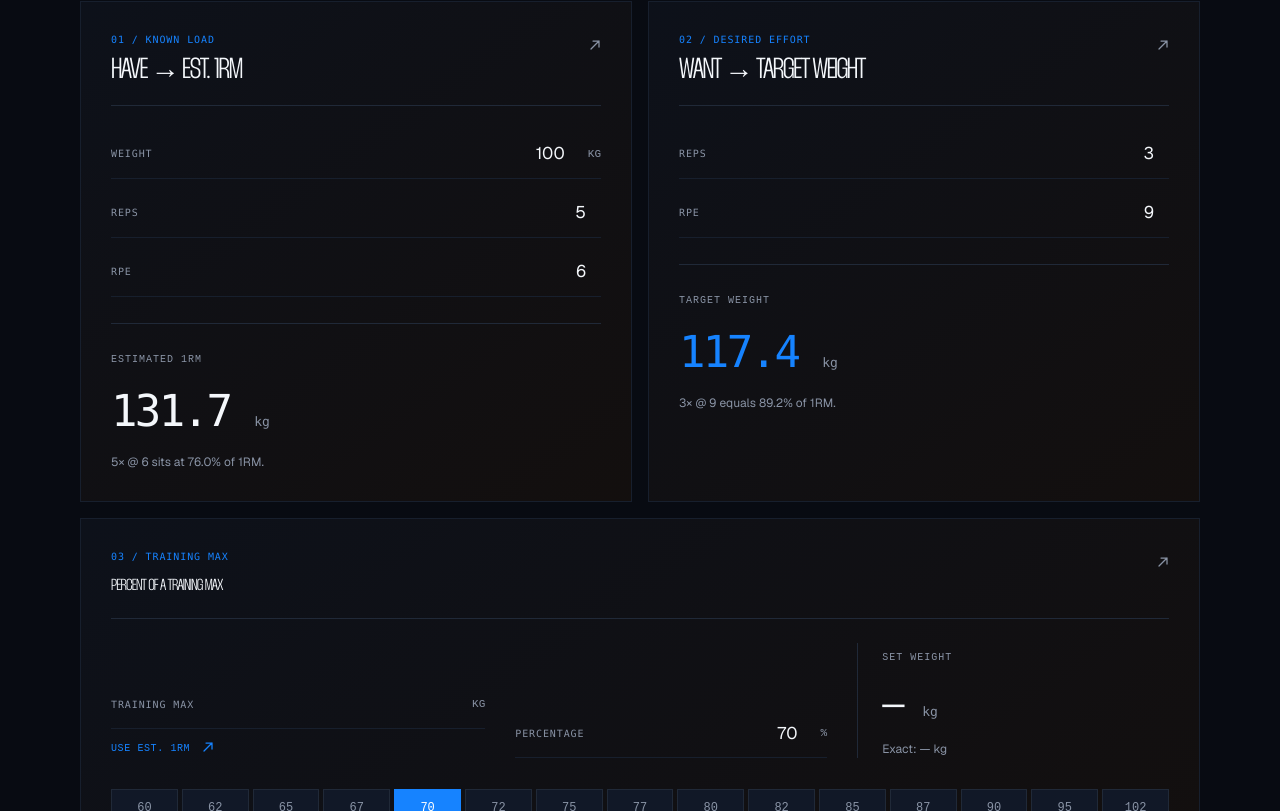
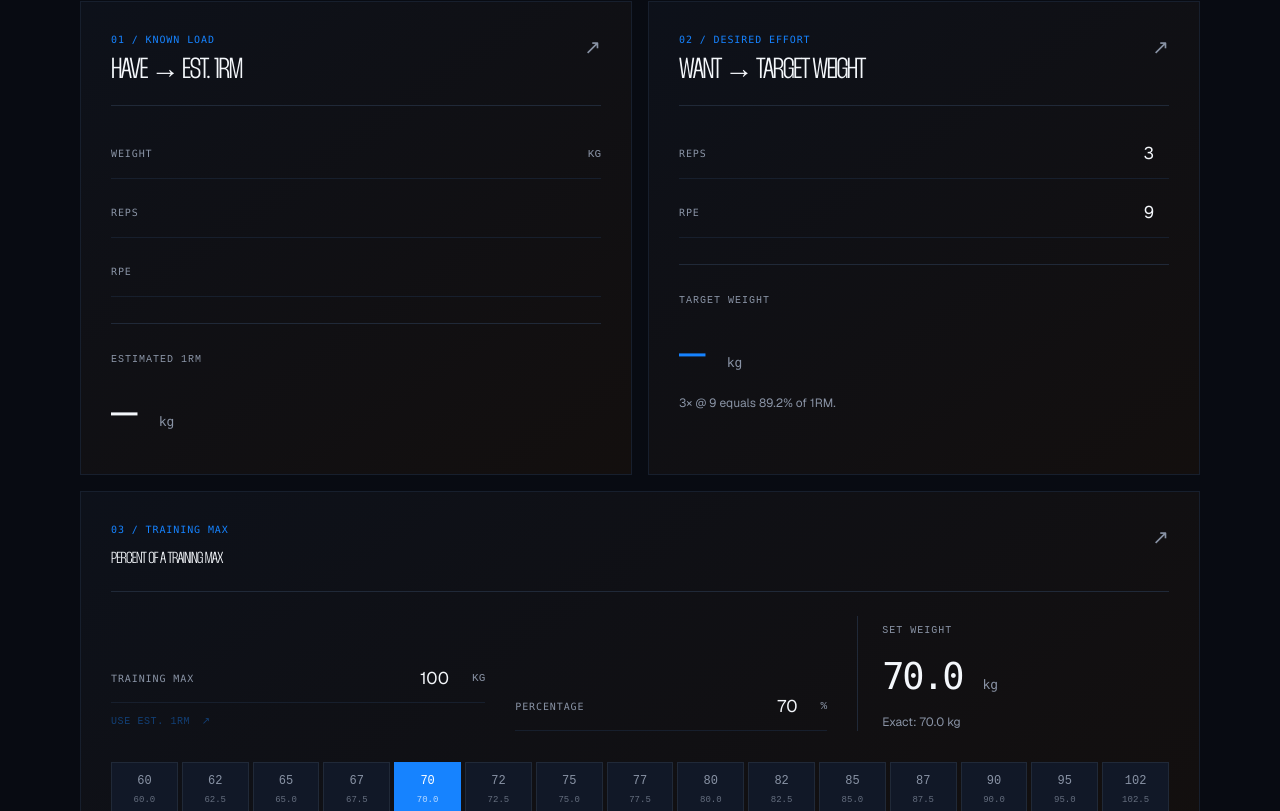
Before and after one commit to mauromltn/rpe-load-calculator, a Next.js app: page / in a window 1280 px wide. Shown: the part 449-1260 px from the top of the page. Built offline with nearby package versions, Linux system fonts and the light colour scheme.

Commit message:
Restore message h5vXb3JJqumekp7NUzhqbT8CQf2ells3
V0-Chat-Id: jyfpAoBgQjd

```diff
--- a/app/globals.css
+++ b/app/globals.css
@@ -25,11 +25,11 @@ h1 em { color:var(--muted); font-style:normal; }
 .unit-toggle button { color:var(--muted); border:0; border-bottom:1px solid transparent; background:none; padding:8px 0; font-family:ui-monospace,monospace; font-size:11px; letter-spacing:.12em; }.unit-toggle button.active { color:var(--text); border-color:var(--accent); }
 .tool-grid { display:grid; grid-template-columns:1fr 1fr; gap:16px; }
 .panel,.percent-panel { background:linear-gradient(145deg,var(--surface),#130F0E); border:1px solid var(--line-soft); padding:30px; }
-.panel-header { display:flex; justify-content:space-between; align-items:flex-start; border-bottom:1px solid var(--line); padding-bottom:20px; margin-bottom:24px; }.eyebrow { color:var(--accent); margin-bottom:10px; }.panel h2,.section-heading h2 { font-size:29px; line-height:.95; }.panel-mark { color:var(--muted); }.arrow-icon { width:12px; height:12px; display:inline-block; vertical-align:-2px; fill:none; stroke:currentColor; stroke-width:1.25; stroke-linecap:round; stroke-linejoin:round; }
+.panel-header { display:flex; justify-content:space-between; align-items:flex-start; border-bottom:1px solid var(--line); padding-bottom:20px; margin-bottom:24px; }.eyebrow { color:var(--accent); margin-bottom:10px; }.panel h2,.section-heading h2 { font-size:29px; line-height:.95; }.panel-mark { color:var(--muted); font-size:20px; }
 .fields { display:flex; flex-direction:column; gap:10px; }.field { display:grid; grid-template-columns:1fr auto; align-items:center; gap:12px; min-height:49px; border-bottom:1px solid var(--line-soft); }.field-label { color:var(--muted); }.field-control { display:flex; align-items:center; gap:8px; }.field input { width:100px; color:var(--text); background:transparent; border:0; outline:0; text-align:right; font-size:17px; padding:8px 0; }.field input:focus { color:var(--accent); }.suffix { color:var(--muted); font:11px ui-monospace,monospace; text-transform:uppercase; }.field-help { grid-column:1/-1; color:var(--muted); font-size:11px; }
 .result { margin-top:26px; padding-top:21px; border-top:1px solid var(--line); }.result > span,.set-result > span { color:var(--muted); font:10px ui-monospace,monospace; text-transform:uppercase; letter-spacing:.1em; }.result strong,.set-result strong { display:block; margin-top:9px; font-size:44px; font-weight:400; letter-spacing:-.06em; }.result small,.set-result small { color:var(--muted); font-size:13px; letter-spacing:0; }.result p,.set-result p { color:var(--muted); font-size:12px; margin:9px 0 0; }.target strong { color:var(--accent); }
 .reference-section { padding:0 0 78px; }.section-heading { display:flex; justify-content:space-between; align-items:flex-end; margin-bottom:22px; }.section-heading p { color:var(--muted); font:11px/1.5 ui-monospace,monospace; text-align:right; margin:0; }.table-wrap { overflow-x:auto; border-top:1px solid var(--line); border-bottom:1px solid var(--line); scrollbar-width:none; -ms-overflow-style:none; }.table-wrap::-webkit-scrollbar { display:none; }table { border-collapse:collapse; width:100%; min-width:720px; font:12px ui-monospace,monospace; font-variant-numeric:tabular-nums; }th,td { height:42px; text-align:center; border-bottom:1px solid var(--line-soft); }thead th { color:var(--muted); font-weight:400; height:38px; }tbody th { color:var(--muted); font-weight:400; width:11%; }td { color:var(--text); }tr:last-child th,tr:last-child td { border-bottom:0; }.highlight-axis { color:var(--accent)!important; }.selected-cell { background:var(--accent); color:var(--bg); font-weight:bold; }.table-note { display:flex; align-items:center; gap:8px; color:var(--muted); margin-top:13px; }.legend { width:7px; height:7px; background:var(--accent); display:inline-block; }
-.percent-panel { margin-top:16px; margin-bottom:76px; }.percent-layout { display:grid; grid-template-columns:1.2fr 1fr 1fr; gap:30px; align-items:end; }.percent-fields { position:relative; }.text-button { background:none; border:0; color:var(--accent); font:10px ui-monospace,monospace; padding:12px 0 0; text-transform:uppercase; letter-spacing:.06em; }.text-button .arrow-icon { margin-left:5px; } footer a .arrow-icon { margin-left:4px; }.set-result { border-left:1px solid var(--line); padding-left:24px; }.set-result strong { font-size:37px; }.chips { display:grid; grid-template-columns:repeat(15,1fr); gap:4px; margin-top:31px; }.chips button { min-width:0; border:1px solid var(--line); background:var(--surface-2); color:var(--muted); padding:9px 3px 7px; }.chips button.active { background:var(--accent); color:white; border-color:var(--accent); }.chips span,.chips small { display:block; font-family:ui-monospace,monospace; }.chips span { font-size:12px; }.chips small { color:inherit; opacity:.7; font-size:9px; margin-top:4px; }.chip-caption { display:flex; justify-content:space-between; color:var(--muted); margin-top:10px; }
+.percent-panel { margin-top:16px; margin-bottom:76px; }.percent-layout { display:grid; grid-template-columns:1.2fr 1fr 1fr; gap:30px; align-items:end; }.percent-fields { position:relative; }.text-button { background:none; border:0; color:var(--accent); font:10px ui-monospace,monospace; padding:12px 0 0; text-transform:uppercase; letter-spacing:.06em; }.text-button span { margin-left:5px; }.set-result { border-left:1px solid var(--line); padding-left:24px; }.set-result strong { font-size:37px; }.chips { display:grid; grid-template-columns:repeat(15,1fr); gap:4px; margin-top:31px; }.chips button { min-width:0; border:1px solid var(--line); background:var(--surface-2); color:var(--muted); padding:9px 3px 7px; }.chips button.active { background:var(--accent); color:white; border-color:var(--accent); }.chips span,.chips small { display:block; font-family:ui-monospace,monospace; }.chips span { font-size:12px; }.chips small { color:inherit; opacity:.7; font-size:9px; margin-top:4px; }.chip-caption { display:flex; justify-content:space-between; color:var(--muted); margin-top:10px; }
 footer { display:flex; justify-content:space-between; gap:20px; border-top:1px solid var(--line); padding-top:17px; color:var(--muted); line-height:1.5; }footer a { color:var(--text); text-decoration:none; }footer a:hover { color:var(--accent); }
 @media (max-width:680px) { .calculator-shell { width:min(100% - 28px,520px); padding:24px 0 36px; }.hero { padding-bottom:44px; }.kicker { gap:8px; font-size:9px; }.hero-rule { margin:15px 0 28px; }h1 { font-size:18vw; line-height:.86; letter-spacing:-.045em; }.tagline { max-width:250px; margin-top:22px; line-height:1.45; }.unit-toggle { right:2px; bottom:35px; }.tool-grid { grid-template-columns:1fr; gap:12px; }.panel,.percent-panel { padding:19px; }.panel-header { padding-bottom:17px; margin-bottom:18px; }.panel h2,.section-heading h2 { font-size:26px; }.fields { gap:6px; }.field { min-height:46px; }.field input { width:82px; font-size:16px; }.result { margin-top:20px; padding-top:18px; }.result strong { font-size:38px; }.reference-section { padding:34px 0 44px; }.section-heading { align-items:flex-start; flex-direction:column; gap:10px; margin-bottom:18px; }.section-heading p { text-align:left; }.table-wrap { margin-right:-14px; }.table-note { font-size:9px; }.percent-panel { margin-top:12px; margin-bottom:36px; }.percent-layout { grid-template-columns:1fr; gap:13px; }.set-result { border-left:0; border-top:1px solid var(--line); padding:18px 0 0; }.chips { grid-template-columns:repeat(5,1fr); gap:5px; margin-top:25px; }.chips button { padding:8px 2px 6px; }.chip-caption { flex-direction:column; gap:5px; }footer { flex-direction:column; gap:10px; font-size:9px; } }
 @media print { .calculator-shell { width:100%; padding:0; } body { background:var(--bg); color:var(--text); } .unit-toggle,.text-button,.chips { display:none; } .panel,.percent-panel { break-inside:avoid; } }
--- a/components/rpe-calculator.tsx
+++ b/components/rpe-calculator.tsx
@@ -5,26 +5,22 @@ import { estimatedOneRepMax, formatPercent, isValidInput, percentage, QUICK_PERC
 
 const mono = 'font-mono tabular-nums'
 
-function ArrowUpRight() {
-  return <svg className="arrow-icon" viewBox="0 0 12 12" aria-hidden="true" focusable="false"><path d="M2 10 10 2M4 2h6v6" /></svg>
-}
-
 function Field({ label, value, onChange, min, max, step = 1, suffix, help }: { label: string; value: number | ''; onChange: (value: number) => void; min?: number; max?: number; step?: number; suffix?: string; help?: string }) {
   return <label className="field"><span className="field-label">{label}</span><span className="field-control"><input aria-label={label} type="number" inputMode="decimal" value={value} min={min} max={max} step={step} onChange={(e) => onChange(Number(e.target.value))} className={mono} />{suffix && <span className="suffix">{suffix}</span>}</span>{help && <span className="field-help">{help}</span>}</label>
 }
 
 function PanelHeader({ title, eyebrow }: { title: string; eyebrow: string }) {
-  return <div className="panel-header"><div><div className="eyebrow">{eyebrow}</div><h2>{title}</h2></div><span className="panel-mark"><ArrowUpRight /></span></div>
+  return <div className="panel-header"><div><div className="eyebrow">{eyebrow}</div><h2>{title}</h2></div><span className="panel-mark" aria-hidden="true">↗</span></div>
 }
 
 export function RpeCalculator() {
   const [unit, setUnit] = useState<'kg' | 'lb'>('kg')
-  const [haveWeight, setHaveWeight] = useState<number | ''>(100)
-  const [haveReps, setHaveReps] = useState<number | ''>(5)
-  const [haveRpe, setHaveRpe] = useState<number | ''>(6)
+  const [haveWeight, setHaveWeight] = useState<number | ''>('')
+  const [haveReps, setHaveReps] = useState<number | ''>('')
+  const [haveRpe, setHaveRpe] = useState<number | ''>('')
   const [wantReps, setWantReps] = useState(3)
   const [wantRpe, setWantRpe] = useState(9)
-  const [trainingMax, setTrainingMax] = useState<number | ''>('')
+  const [trainingMax, setTrainingMax] = useState(100)
   const [trainingPercentage, setTrainingPercentage] = useState(70)
 
   const oneRepMax = useMemo(() => estimatedOneRepMax(Number(haveWeight), Number(haveReps), Number(haveRpe)), [haveWeight, haveReps, haveRpe])
@@ -51,10 +47,10 @@ export function RpeCalculator() {
       <article className="panel"><PanelHeader eyebrow="02 / Desired effort" title="Want → Target Weight" /><div className="fields"><Field label="Reps" value={wantReps} onChange={setWantReps} min={1} step={1} /><Field label="RPE" value={wantRpe} onChange={setWantRpe} min={4} max={10} step={0.5} /></div><div className="result target"><span>Target weight</span><strong className={mono}>{wantValid && oneRepMax > 0 ? wantWeight.toFixed(1) : '—'} <small>{unit}</small></strong>{wantValid && <p>{wantReps}× @ {wantRpe} equals {formatPercent(percentage(wantReps, wantRpe))} of 1RM.</p>}</div></article>
     </section>
 
-    <section className="percent-panel"><PanelHeader eyebrow="03 / Training max" title="Percent of a Training Max" /><div className="percent-layout"><div className="percent-fields"><Field label="Training max" value={trainingMax} onChange={setTrainingMax} min={0} step={unit === 'kg' ? 0.5 : 1} suffix={unit} /><button className="text-button" onClick={setUseOneRepMax} disabled={!haveValid}>Use est. 1RM <ArrowUpRight /></button></div><Field label="Percentage" value={trainingPercentage} onChange={setTrainingPercentage} min={0} max={200} step={0.5} suffix="%" /><div className="set-result"><span>Set weight</span><strong className={mono}>{setWeight > 0 ? roundToIncrement(setWeight, increment).toFixed(1) : '—'} <small>{unit}</small></strong><p>Exact: {setWeight > 0 ? setWeight.toFixed(1) : '—'} {unit}</p></div></div><div className="chips" aria-label="Quick percentages">{QUICK_PERCENTAGES.map((value) => <button key={value} className={trainingPercentage === value ? 'active' : ''} onClick={() => setQuickPercentage(value)}><span>{Math.floor(value)}</span><small>{trainingMax > 0 ? roundToIncrement(trainingMax * value / 100, increment).toFixed(1) : '—'}</small></button>)}</div><div className="chip-caption"><span>Training percentages</span><span>Opener · 2nd · 3rd</span></div></section>
+    <section className="percent-panel"><PanelHeader eyebrow="03 / Training max" title="Percent of a Training Max" /><div className="percent-layout"><div className="percent-fields"><Field label="Training max" value={trainingMax} onChange={setTrainingMax} min={0} step={unit === 'kg' ? 0.5 : 1} suffix={unit} /><button className="text-button" onClick={setUseOneRepMax} disabled={!haveValid}>Use est. 1RM <span>↗</span></button></div><Field label="Percentage" value={trainingPercentage} onChange={setTrainingPercentage} min={0} max={200} step={0.5} suffix="%" /><div className="set-result"><span>Set weight</span><strong className={mono}>{setWeight > 0 ? roundToIncrement(setWeight, increment).toFixed(1) : '—'} <small>{unit}</small></strong><p>Exact: {setWeight > 0 ? setWeight.toFixed(1) : '—'} {unit}</p></div></div><div className="chips" aria-label="Quick percentages">{QUICK_PERCENTAGES.map((value) => <button key={value} className={trainingPercentage === value ? 'active' : ''} onClick={() => setQuickPercentage(value)}><span>{Math.floor(value)}</span><small>{trainingMax > 0 ? roundToIncrement(trainingMax * value / 100, increment).toFixed(1) : '—'}</small></button>)}</div><div className="chip-caption"><span>Training percentages</span><span>Opener · 2nd · 3rd</span></div></section>
 
     <section className="reference-section"><div className="section-heading"><div><div className="eyebrow">04 / The map</div><h2>{haveValid ? 'Working Loads' : '% of 1RM Reference'}</h2></div><p>Continuous translation<br />of Tuchscherer&apos;s chart</p></div><div className="table-wrap"><table><caption className="sr-only">RPE reference table for reps one through ten</caption><thead><tr><th>REPS / RPE</th>{RPE_VALUES.map((rpe) => <th key={rpe} className={wantRpe === rpe ? 'highlight-axis' : ''}>{rpe}</th>)}</tr></thead><tbody>{Array.from({ length: 10 }, (_, i) => i + 1).map((reps) => <tr key={reps}><th className={wantReps === reps ? 'highlight-axis' : ''}>{reps}</th>{RPE_VALUES.map((rpe) => { const pct = percentage(reps, rpe); const isSelected = wantReps === reps && wantRpe === rpe; return <td key={rpe} className={isSelected ? 'selected-cell' : ''}>{pct > 0 ? haveValid ? roundToIncrement(oneRepMax * pct / 100, increment).toFixed(1) : pct.toFixed(1) : '—'}</td> })}</tr>)}</tbody></table></div><div className="table-note"><span className="legend" />Selected target · rounded to nearest {increment} {unit}</div></section>
 
-    <footer><span>Calculation preserved from the OpenPowerlifting RPE Load Calculator.</span><a href="https://www.plsource.org/" target="_blank" rel="noreferrer">plsource.org <ArrowUpRight /></a></footer>
+    <footer><span>Calculation preserved from the OpenPowerlifting RPE Load Calculator.</span><a href="https://www.plsource.org/" target="_blank" rel="noreferrer">plsource.org ↗</a></footer>
   </main>
 }
```
